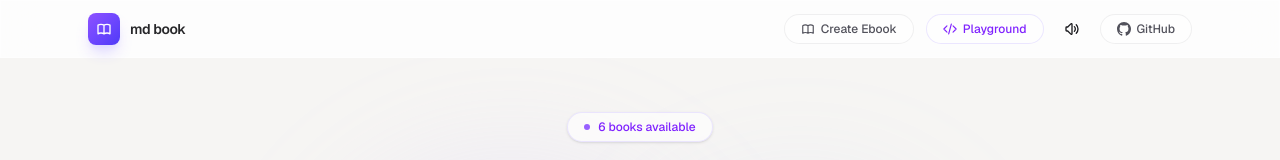
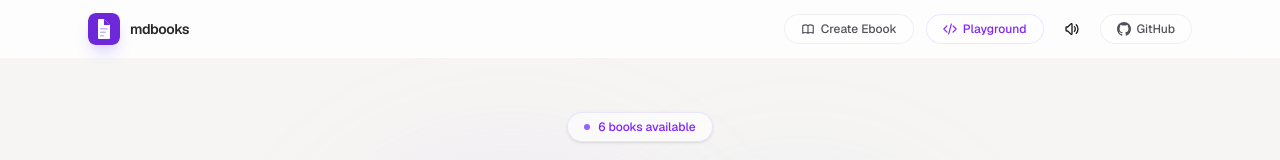
Before and after one commit to aayush598/md-book, a Next.js app: page / in a window 1280 px wide. Shown: the top 160 px of the page. Built offline with nearby package versions, Linux system fonts and the light colour scheme.

Commit message:
feat: update branding to "mdbooks" and add logo; enhance page titles and metadata

```diff
--- a/app/book/[...slug]/page.tsx
+++ b/app/book/[...slug]/page.tsx
@@ -172,6 +172,11 @@ export default function BookPage() {
       .finally(() => setBookLoading(false));
     // eslint-disable-next-line react-hooks/exhaustive-deps -- run-once bootstrap guarded by loadedRef
   }, [config?.id]);
+
+  // Make every open tab show which ebook it holds, e.g. "mdbooks - Samora AI".
+  useEffect(() => {
+    if (book) document.title = `mdbooks - ${book.name}`;
+  }, [book]);
 
   const loadNextFile = useCallback(() => {
     if (loadingNext || !config) return;
@@ -502,6 +507,8 @@ export default function BookPage() {
         style={{ background: "var(--glass-bg)", backdropFilter: "blur(20px)", WebkitBackdropFilter: "blur(20px)", borderBottom: "1px solid var(--border-subtle)" }}
       >
         <div className="flex items-center gap-3 px-4 py-2.5">
+          {/* eslint-disable-next-line @next/next/no-img-element */}
+          <img src="/mdbooks-logo.svg" alt="mdbooks" className="h-7 w-7 shrink-0 rounded-lg" />
           <button
             onClick={() => setSidebarOpen(!sidebarOpen)}
             className="flex h-8 w-8 items-center justify-center rounded-lg transition-colors"
--- a/app/layout.tsx
+++ b/app/layout.tsx
@@ -15,8 +15,11 @@ const geistMono = Geist_Mono({
 });
 
 export const metadata: Metadata = {
-  title: "md book — Read Tech Ebooks",
+  title: "mdbooks - Read Tech Ebooks",
   description: "Beautifully rendered technical ebooks from GitHub repositories",
+  icons: {
+    icon: "/mdbooks-logo.svg",
+  },
 };
 
 export default function RootLayout({
--- a/app/page.tsx
+++ b/app/page.tsx
@@ -143,12 +143,9 @@ export default function Home() {
       <nav className="fixed top-0 left-0 right-0 z-50 glass border-b border-white/20">
         <div className="mx-auto flex max-w-6xl items-center justify-between px-6 py-3">
           <div className="flex items-center gap-2.5">
-            <div className="flex h-8 w-8 items-center justify-center rounded-lg bg-gradient-to-br from-violet-500 to-indigo-600 text-white shadow-lg shadow-violet-200">
-              <svg className="h-4 w-4" fill="none" viewBox="0 0 24 24" stroke="currentColor" strokeWidth={2}>
-                <path strokeLinecap="round" strokeLinejoin="round" d="M12 6.253v13m0-13C10.832 5.477 9.246 5 7.5 5S4.168 5.477 3 6.253v13C4.168 18.477 5.754 18 7.5 18s3.332.477 4.5 1.253m0-13C13.168 5.477 14.754 5 16.5 5c1.747 0 3.332.477 4.5 1.253v13C19.832 18.477 18.247 18 16.5 18c-1.746 0-3.332.477-4.5 1.253" />
-              </svg>
-            </div>
-            <span className="text-sm font-semibold tracking-tight text-zinc-800">md book</span>
+            {/* eslint-disable-next-line @next/next/no-img-element */}
+            <img src="/mdbooks-logo.svg" alt="mdbooks" className="h-8 w-8 rounded-lg shadow-lg shadow-violet-200" />
+            <span className="text-sm font-semibold tracking-tight text-zinc-800">mdbooks</span>
           </div>
           <div className="flex items-center gap-3">
             <Link href="/ebook" className="flex items-center gap-1.5 rounded-full border border-zinc-200/60 bg-white/50 px-4 py-1.5 text-xs font-medium text-zinc-600 transition-all hover:border-zinc-300 hover:bg-white hover:text-zinc-800">
@@ -348,7 +345,7 @@ export default function Home() {
 
       <footer className="border-t border-zinc-200/60 bg-white/40">
         <div className="mx-auto flex max-w-6xl items-center justify-between px-6 py-6 text-xs text-zinc-400">
-          <span>md book &mdash; open-source knowledge</span>
+          <span>mdbooks - open-source knowledge</span>
           <div className="flex items-center gap-4">
             <span>Built with Next.js</span>
             <a href="https://github.com/aayush598/learn-techstacks" target="_blank" rel="noopener noreferrer" className="hover:text-zinc-600 transition-colors">
--- a/components/ebook/export-panel.tsx
+++ b/components/ebook/export-panel.tsx
@@ -116,7 +116,7 @@ ${commonHeadStyles(printMode)}
 ${coverHtml}
 ${bodyHtml}
 <footer class="doc-footer" style="text-align:center;padding:1em 0;font-size:0.75em;color:#999;border-top:1px solid #ddd;margin-top:2em">
-  <p>Generated with md book \u00b7 ${new Date().toLocaleDateString()}</p>
+  <p>Generated with mdbooks \u00b7 ${new Date().toLocaleDateString()}</p>
 </footer>
 </body>
 </html>`;
--- a/components/viz/playground-page.tsx
+++ b/components/viz/playground-page.tsx
@@ -144,12 +144,9 @@ export default function PlaygroundPage() {
       <div className="viz-dark flex h-full flex-col overflow-y-auto" style={{ background: "#0d1117", color: "#e6edf3" }}>
         <div className="viz-play-top">
           <div className="flex items-center gap-2">
-            <div className="flex h-7 w-7 items-center justify-center rounded-lg" style={{ background: "linear-gradient(135deg,#7c3aed,#4f46e5)", color: "white" }}>
-              <svg className="h-4 w-4" fill="none" viewBox="0 0 24 24" stroke="currentColor" strokeWidth={2}>
-                <path strokeLinecap="round" strokeLinejoin="round" d="M12 6.253v13m0-13C10.832 5.477 9.246 5 7.5 5S4.168 5.477 3 6.253v13C4.168 18.477 5.754 18 7.5 18s3.332.477 4.5 1.253m0-13C13.168 5.477 14.754 5 16.5 5c1.747 0 3.332.477 4.5 1.253v13C19.832 18.477 18.247 18 16.5 18c-1.746 0-3.332.477-4.5 1.253" />
-              </svg>
-            </div>
-            <span className="text-sm font-semibold tracking-tight">md book</span>
+            {/* eslint-disable-next-line @next/next/no-img-element */}
+            <img src="/mdbooks-logo.svg" alt="mdbooks" className="h-7 w-7 rounded-lg" />
+            <span className="text-sm font-semibold tracking-tight">mdbooks</span>
             <span className="viz-chip" style={{ background: "rgba(88,166,255,0.12)", color: ACCENT, border: "1px solid rgba(88,166,255,0.3)", fontSize: 10 }}>
               Playground
             </span>
--- a/lib/epub-generator.ts
+++ b/lib/epub-generator.ts
@@ -174,7 +174,7 @@ ${tocItems}
 <dc:title>${escapeXml(project.name)}</dc:title>
 <dc:creator opf:role="aut">${escapeXml(project.author)}</dc:creator>
 <dc:language>en</dc:language>
-<dc:publisher>md book</dc:publisher>
+<dc:publisher>mdbooks</dc:publisher>
 <dc:date>${new Date().toISOString().split("T")[0]}</dc:date>
 ${project.cover.showCoverPage ? '<meta name="cover" content="cover"/>' : ""}
 </metadata>
```
Also changed, not shown: app/icon.svg (added), public/mdbooks-logo.svg (added).
